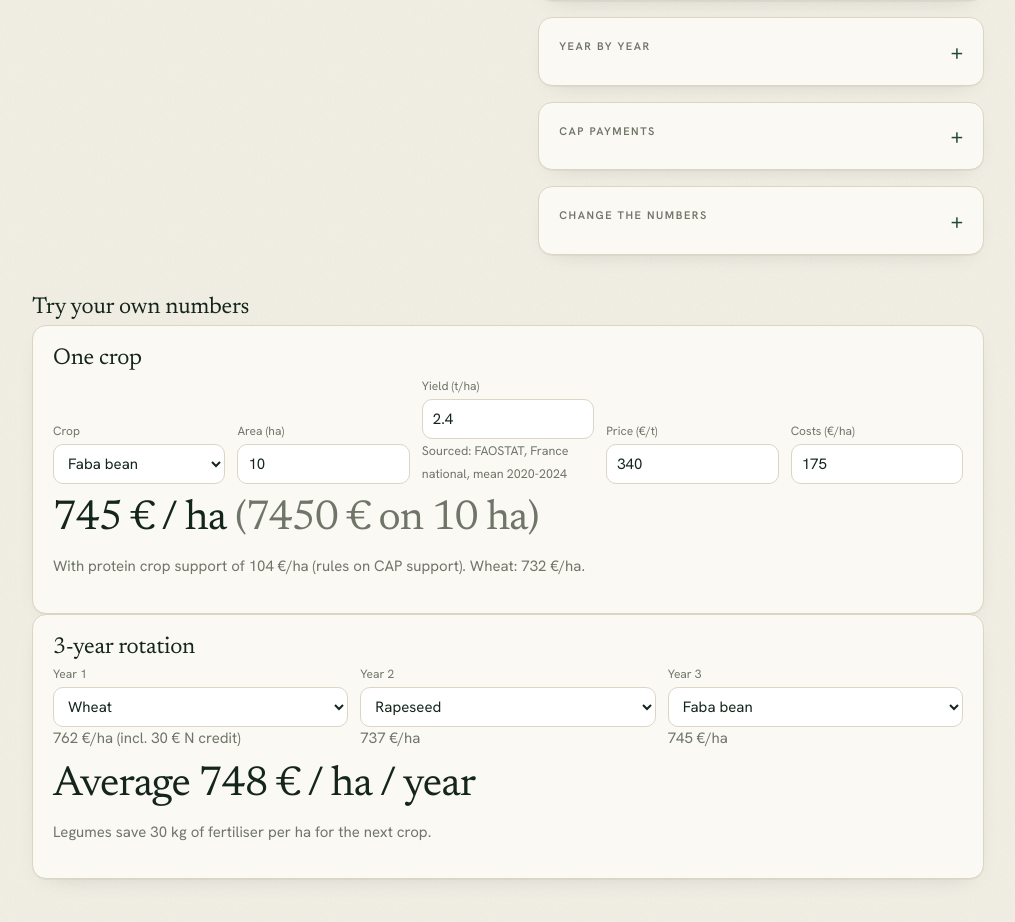
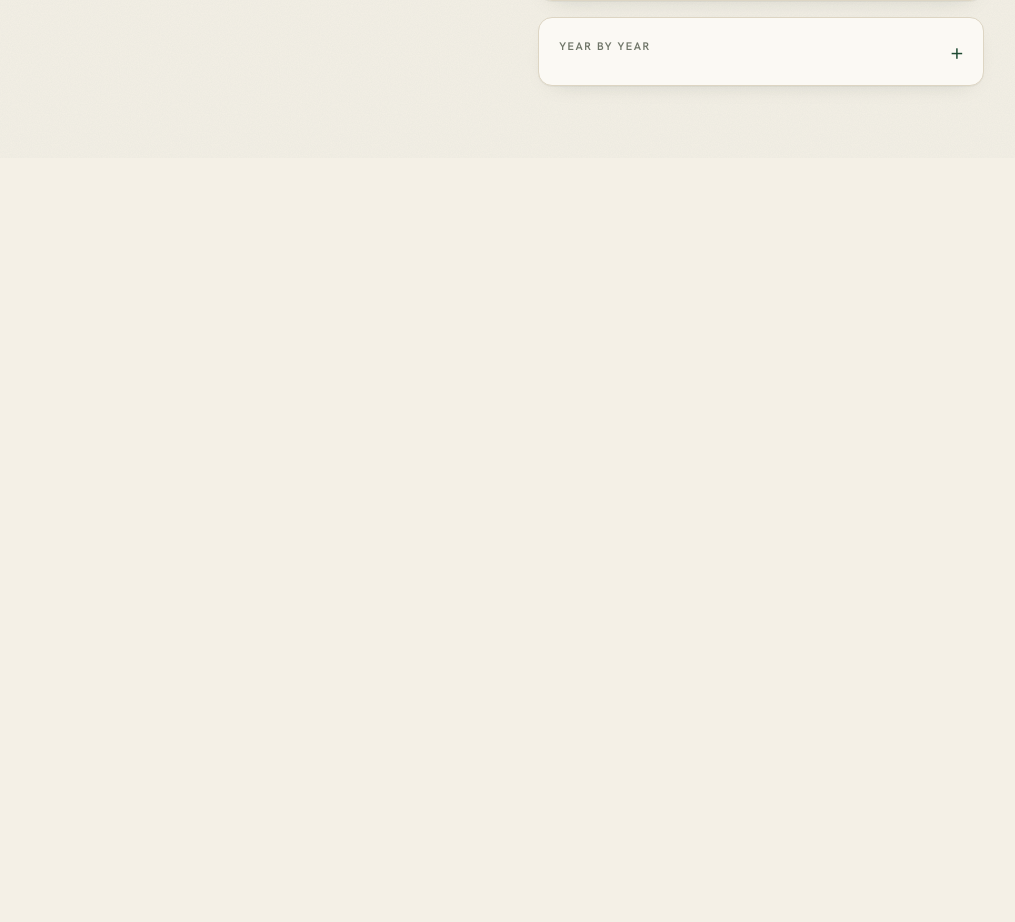
Before and after one commit to st3fansrb/Share-a-Bean, a Next.js app: page /calculator in a window 1280 px wide. Shown: the part 1201-2123 px from the top of the page, without its empty margins (256-1271 px from the left). After the commit the page ends 1359 px from the top, so only its background shows below. Built offline with nearby package versions, Linux system fonts and the light colour scheme.

Commit message:
Calculator: remove own-numbers and editable CAP/assumption panels, move map legend left
Co-Authored-By: Claude Sonnet 5.5 <noreply@anthropic.com>
Claude-Session: https://claude.ai/code/session_01GwtniLQ31Ftu69icjNBNe9

```diff
--- a/app/calculator/Calculator.tsx
+++ /dev/null
@@ -1,73 +0,0 @@
-"use client";
-import { useMemo, useState } from "react";
-import { cropData, capSchemes, nitrogen } from "@/lib/data";
-import { marginPerHa, rotationMargins, average } from "@/lib/calc";
-
-type Id = keyof typeof cropData;
-const ids = Object.keys(cropData) as Id[];
-const support = (id: Id) =>
-  cropData[id].legume ? capSchemes.find((s) => s.id === "coupled-protein")?.eurHa ?? 0 : 0;
-const eur = (n: number) => `${Math.round(n)} €`;
-
-export default function Calculator({ initialCrop, initialPrice }: { initialCrop?: string; initialPrice?: number }) {
-  const start = (ids.includes(initialCrop as Id) ? initialCrop : "faba") as Id;
-  const [crop, setCrop] = useState<Id>(start);
-  const [yieldT, setYield] = useState(cropData[start].yieldTHa);
-  const [price, setPrice] = useState(initialPrice ?? cropData[start].priceEurT);
-  const [cost, setCost] = useState(cropData[start].costEurHa);
-  const [area, setArea] = useState(10);
-  const [rotation, setRotation] = useState<Id[]>(["wheat", "rapeseed", "faba"]);
-
-  const pick = (id: Id) => {
-    setCrop(id);
-    setYield(cropData[id].yieldTHa);
-    setPrice(cropData[id].priceEurT);
-    setCost(cropData[id].costEurHa);
-  };
-  const m = marginPerHa({ yieldTHa: yieldT, priceEurT: price, costEurHa: cost, supportEurHa: support(crop) });
-  const ref = marginPerHa({ ...cropData.wheat, supportEurHa: 0 });
-
-  const rot = useMemo(() => {
-    const years = rotation.map((id) => ({
-      crop: id,
-      legume: cropData[id].legume,
-      input: { yieldTHa: cropData[id].yieldTHa, priceEurT: cropData[id].priceEurT, costEurHa: cropData[id].costEurHa, supportEurHa: support(id) },
-    }));
-    return rotationMargins(years, nitrogen.creditKgHa * nitrogen.eurKg);
-  }, [rotation]);
-  return (
-    <>
-      <div className="card">
-        <h2>One crop</h2>
-        <div className="row">
-          <div><label>Crop</label>
-            <select value={crop} onChange={(e) => pick(e.target.value as Id)}>
-              {ids.map((id) => <option key={id} value={id}>{cropData[id].label}</option>)}
-            </select></div>
-          <div><label>Area (ha)</label><input type="number" value={area} onChange={(e) => setArea(+e.target.value)} /></div>
-          <div><label>Yield (t/ha)</label><input type="number" step="0.1" value={yieldT} onChange={(e) => setYield(+e.target.value)} />{(cropData[crop] as { yieldSource?: string }).yieldSource && <small className="muted">Sourced: {(cropData[crop] as { yieldSource?: string }).yieldSource}</small>}</div>
-          <div><label>Price (€/t)</label><input type="number" value={price} onChange={(e) => setPrice(+e.target.value)} /></div>
-          <div><label>Costs (€/ha)</label><input type="number" value={cost} onChange={(e) => setCost(+e.target.value)} /></div>
-        </div>
-        <p className="big">{eur(m)} / ha <span className="muted"> ({eur(m * area)} on {area} ha)</span></p>
-        <p className="muted">With protein crop support of {eur(support(crop))}/ha (rules on CAP support). Wheat: {eur(ref)}/ha.</p>
-      </div>
-
-      <div className="card">
-        <h2>3-year rotation</h2>
-        <div className="row">
-          {rotation.map((id, i) => (
-            <div key={i}><label>Year {i + 1}</label>
-              <select value={id} onChange={(e) => setRotation(rotation.map((r, j) => (j === i ? (e.target.value as Id) : r)))}>
-                {ids.map((x) => <option key={x} value={x}>{cropData[x].label}</option>)}
-              </select>
-              <div className="muted">{eur(rot[i].margin)}/ha{rot[i].nCredit ? ` (incl. ${eur(rot[i].nCredit)} N credit)` : ""}</div>
-            </div>
-          ))}
-        </div>
-        <p className="big">Average {eur(average(rot.map((r) => r.margin)))} / ha / year</p>
-        <p className="muted">Legumes save {nitrogen.creditKgHa} kg of fertiliser per ha for the next crop.</p>
-      </div>
-    </>
-  );
-}
--- a/app/calculator/RegionalCalculator.tsx
+++ b/app/calculator/RegionalCalculator.tsx
@@ -9,8 +9,8 @@ import { ZoomableSvg, type View } from "@/components/ZoomableSvg";
 import { useParcels } from "@/lib/useParcels";
 import { cropLabel } from "@/lib/data";
 import {
-  CAP, CNAME, COMPS, CROPS, D, LEGS, calc, capOf, eur, fmt, initialState, legumeArea, nP, sgn, val,
-  type CalcState, type CropKey, type Field,
+  CAP, CNAME, COMPS, CROPS, D, LEGS, calc, eur, fmt, initialState, legumeArea, nP, sgn,
+  type CalcState, type CropKey,
 } from "@/lib/regional-calc";
 
 type Props = { id: string; n: string };
@@ -112,39 +112,6 @@ export default function RegionalCalculator({ prefill }: { prefill?: Prefill }) {
   const maxPart = Math.max(50, ...res.parts.map((p) => Math.abs(p[1])));
   const selected = paths.find((p) => p.id === rid);
 
-  const setField = (crop: string, f: string, raw: string) => {
-    const k = `${crop}.${f}`, v = num(raw), regionBound = f === "y" || f === "p";
-    const key = regionBound ? "rov" : "ov", next = { ...st[key] };
-    if (v == null) delete next[k]; else next[k] = v;
-    set({ [key]: next });
-  };
-  const cell = (crop: CropKey | "N", f: string, step: number) => {
-    const v = crop === "N" ? nP(st, rid) : val(st, crop, f as Field, rid);
-    return (
-      <>
-        <input className="rc-in num" type="number" step={step} value={Math.round(v.v * 100) / 100}
-          onChange={(e) => setField(crop, f, e.target.value)} aria-label={`${crop} ${f}`} />
-        <span className={`rc-src ${v.edited ? "edited" : ""}`}>{v.src}</span>
-      </>
-    );
-  };
-  const aRow = (lbl: string, f: Field, step: number, wheatToo = false) => (
-    <tr key={f}>
-      <td>{lbl}</td>
-      <td className="r">{cell(st.leg, f, step)}</td>
-      <td className="r">{cell(st.comp, f, step)}</td>
-      <td className="r">{wheatToo ? (st.comp !== "wheat" ? cell("wheat", f, step) : <span className="muted">same as left</span>) : null}</td>
-    </tr>
-  );
-  const capRow = (key: "biss" | "cg" | "eco", label: string, note: string, v: number, ovKey: "biss" | "cg" | "cf" | "eco" = key) => (
-    <label className="rc-chk">
-      <input type="checkbox" checked={st.cap[key]} onChange={(e) => set({ cap: { ...st.cap, [key]: e.target.checked } })} />
-      <span className="grow">{label}<small>{note}</small></span>
-      <input className="rc-in num" type="number" value={v} aria-label={`${label} rate`}
-        onChange={(e) => set({ capOv: { ...st.capOv, [`${cc}.${ovKey}`]: +e.target.value } })} />
-    </label>
-  );
-  const reset = () => set({ ov: {}, rov: {}, capOv: {}, cap: initialState.cap });
   const pick = (id: string) => { if (D.regions[id]) { setOffer(undefined); set({ region: id, rov: {} }); } };
 
   return (
@@ -298,37 +265,6 @@ export default function RegionalCalculator({ prefill }: { prefill?: Prefill }) {
               <div><small>N price</small><b className="num">€{fmt(res.pn, 2)}/kg</b><small>{nP(st, rid).src}</small></div>
             </div>
           </details>
-
-          <details className="card rc-sec">
-            <summary><span className="eyebrow">CAP payments</span></summary>
-                        {capRow("biss", "Basic income support", "Same on both crops.", cap.biss)}
-            {capRow("cg", "Protein crop support", L.forage ? "Fodder legume rate." : "Grain legume rate.", L.forage ? cap.cf : cap.cg, L.forage ? "cf" : "cg")}
-            {capRow("eco", "Eco-scheme", "Per ha of legume.", cap.eco)}
-            <label className="rc-chk">
-              <input type="checkbox" checked={st.cap.aecm} onChange={(e) => set({ cap: { ...st.cap, aecm: e.target.checked } })} />
-              <span className="grow">Agri-environment<small>Enter your own rate.</small></span>
-              <input className="rc-in num" type="number" value={st.cap.aecmVal || 0} aria-label="Agri-environment rate"
-                onChange={(e) => set({ cap: { ...st.cap, aecmVal: +e.target.value } })} />
-            </label>
-            <p className="note">Approximate rates from national CAP plans. Edit to match yours.</p>
-          </details>
-
-          <details className="card rc-sec" open={!!st.openA} onToggle={(e) => { const o = (e.currentTarget as HTMLDetailsElement).open; if (o !== !!st.openA) set({ openA: o }); }}>
-            <summary><span className="eyebrow">Change the numbers</span></summary>
-            <div className="rc-scroll">
-              <table className="rc-assump">
-                <thead><tr><th>Per hectare</th><th className="r">{L.label}</th><th className="r">{C.label}</th><th className="r">Wheat (yr 2–3)</th></tr></thead>
-                <tbody>
-                  {aRow("Yield, t", "y", 0.01, true)}{aRow("Price, €/t", "p", 1, true)}{aRow("Mineral N, kg", "n", 1, true)}{aRow("Other variable costs, €", "cost", 5, true)}
-                  <tr><td colSpan={4} className="eyebrow sub">Effect on following wheat</td></tr>
-                  {aRow("Yield change, %", "eff", 1)}{aRow("N credit, kg", "credit", 1)}{aRow("Pest/disease saving, €", "pest", 1)}{aRow("Year-3 residual yield, %", "resid", 1)}
-                  <tr><td>N fertiliser price, €/kg N</td><td className="r" colSpan={3}>{cell("N", "p", 0.01)}</td></tr>
-                </tbody>
-              </table>
-            </div>
-            <button className="btn ghost" onClick={reset}>Reset</button>
-            <p className="note">Yields and prices: Eurostat averages. Costs and rotation effects are estimates.</p>
-          </details>
         </div>
       </div>
     </div>
--- a/app/calculator/page.tsx
+++ b/app/calculator/page.tsx
@@ -1,4 +1,3 @@
-import Calculator from "./Calculator";
 import RegionalCalculator from "./RegionalCalculator";
 import { offerData } from "@/lib/data";
 import { CROPS, LEGS, type CropKey } from "@/lib/regional-calc";
@@ -20,8 +19,6 @@ export default async function Page({ searchParams }: { searchParams: Promise<{ c
       <h1>Calculator <Synthetic>estimate</Synthetic></h1>
       <p className="lede">Would a legume beat your usual crop?</p>
       <RegionalCalculator prefill={prefill} />
-      <h2 style={{ marginTop: 40 }}>Try your own numbers</h2>
-      <Calculator initialCrop={q.crop} initialPrice={q.price ? +q.price : undefined} />
     </>
   );
 }
--- a/app/calculator/regional.css
+++ b/app/calculator/regional.css
@@ -19,7 +19,7 @@
 .reg:hover { stroke: var(--ink); stroke-width: 1.2; }
 .reg.sel { stroke: var(--ink); stroke-width: 2.2; }
 .rc-tip { position: absolute; pointer-events: none; background: var(--ink); color: var(--paper); padding: 6px 10px; border-radius: 8px; font-size: 12px; line-height: 1.35; max-width: 240px; }
-.rc-legend { position: absolute; right: 16px; bottom: 16px; background: var(--panel); border: 1px solid var(--line); border-radius: 10px; padding: 8px 12px; font-size: 11.5px; }
+.rc-legend { position: absolute; left: 16px; bottom: 16px; background: var(--panel); border: 1px solid var(--line); border-radius: 10px; padding: 8px 12px; font-size: 11.5px; }
 .rc-legend b { display: block; margin-bottom: 4px; font-weight: 600; }
 .rc-legend div { display: flex; align-items: center; gap: 6px; }
 .rc-legend i { display: block; width: 170px; height: 9px; border-radius: 5px; }
```
